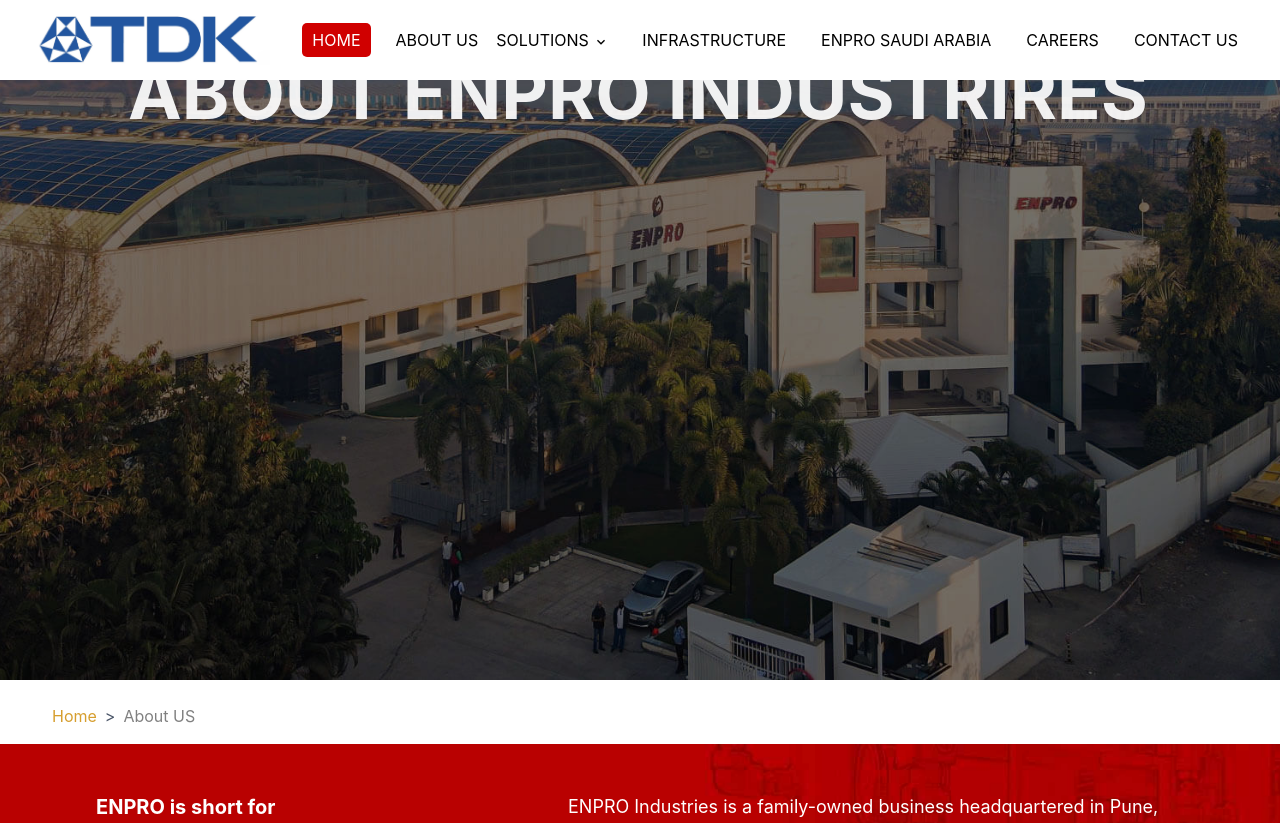
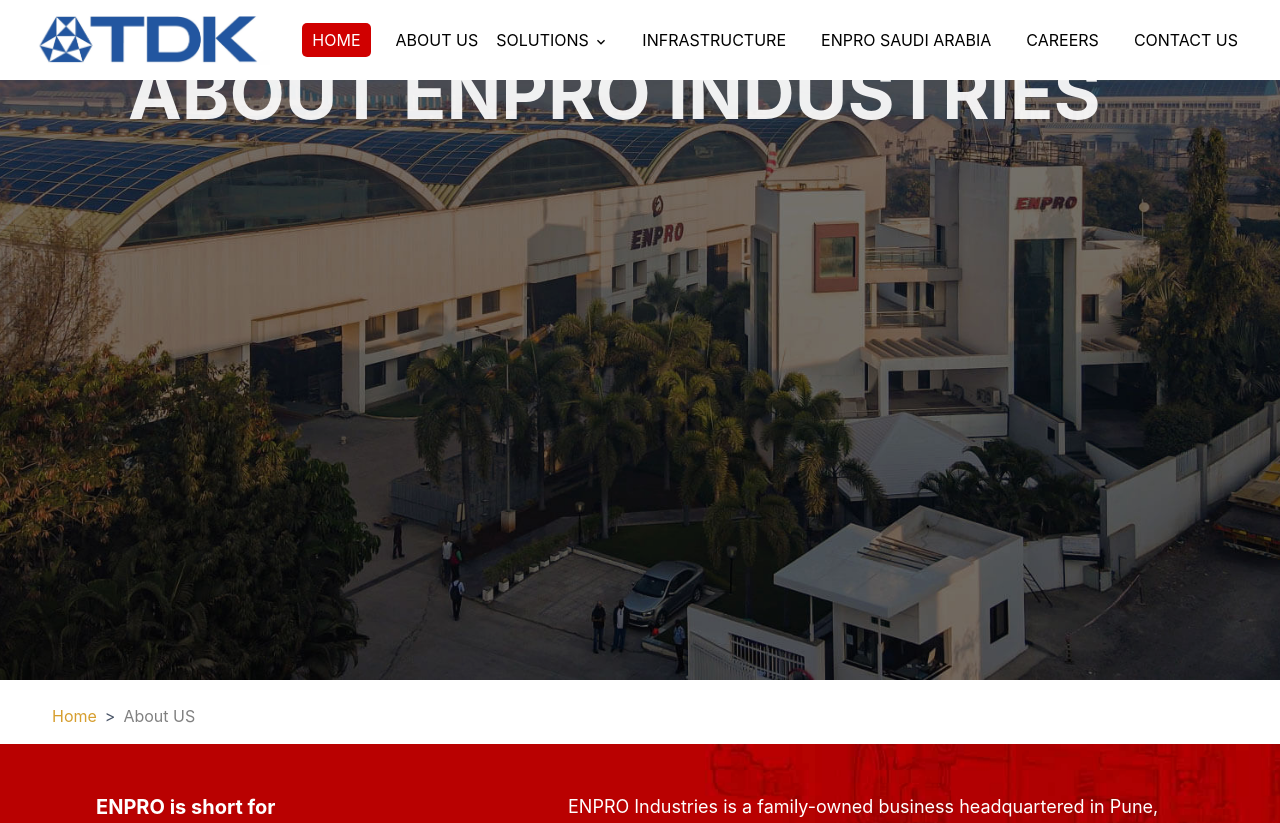
Before and after one commit to AmeySwapra/tdk, a React (Vite) app: page /about-us in a window 1280 px wide. Shown: the top 823 px of the page. Built offline with nearby package versions, Linux system fonts and the light colour scheme.

Commit message:
about page banner titile has been fixed

```diff
--- a/src/components/common/Banner.jsx
+++ b/src/components/common/Banner.jsx
@@ -2,14 +2,16 @@
 import { Box, Heading, useBreakpointValue } from "@chakra-ui/react";
 import { motion } from "framer-motion";
 
-const Banner = ({ imageUrl, title }) => {
+const Banner = ({ imageUrl, title, isAboutUs }) => {
 
   const bannerHeight = useBreakpointValue({ base: "200px", md: "600px" });
-  const transformY = useBreakpointValue({ base: "-225%", lg: "-350%" });
+  const transformY = useBreakpointValue({
+    base: isAboutUs ? "-150%" : "-225%",
+    lg: "-350%",
+  });
 
   return (
     <Box position="relative" height={bannerHeight} overflow="hidden">
-
       <Box
         height="100%"
         backgroundImage={`url(${imageUrl})`}
@@ -17,7 +19,6 @@
         backgroundSize="cover"
         backgroundRepeat="no-repeat"
       ></Box>
-
 
       <Box
         position="absolute"
@@ -28,7 +29,6 @@
         bg="rgba(0, 0, 0, 0.1)"
         zIndex={1}
       ></Box>
-
 
       <motion.div
         initial={{ opacity: 0, scale: 0.8 }}
--- a/src/pages/AboutUsPage.jsx
+++ b/src/pages/AboutUsPage.jsx
@@ -24,7 +24,7 @@
       </Helmet>
       <ScrollToTop />
       <Header />
-      <Banner imageUrl={aboutBanner} title={"ABOUT ENPRO INDUSTRIRES"} />
+      <Banner imageUrl={aboutBanner} title={"ABOUT ENPRO INDUSTRIES"} isAboutUs={true} />
       <BreadCrumb currentPage={"About US"} />
       <GeneralAbout />
       <VisionMissionValues/>
```
